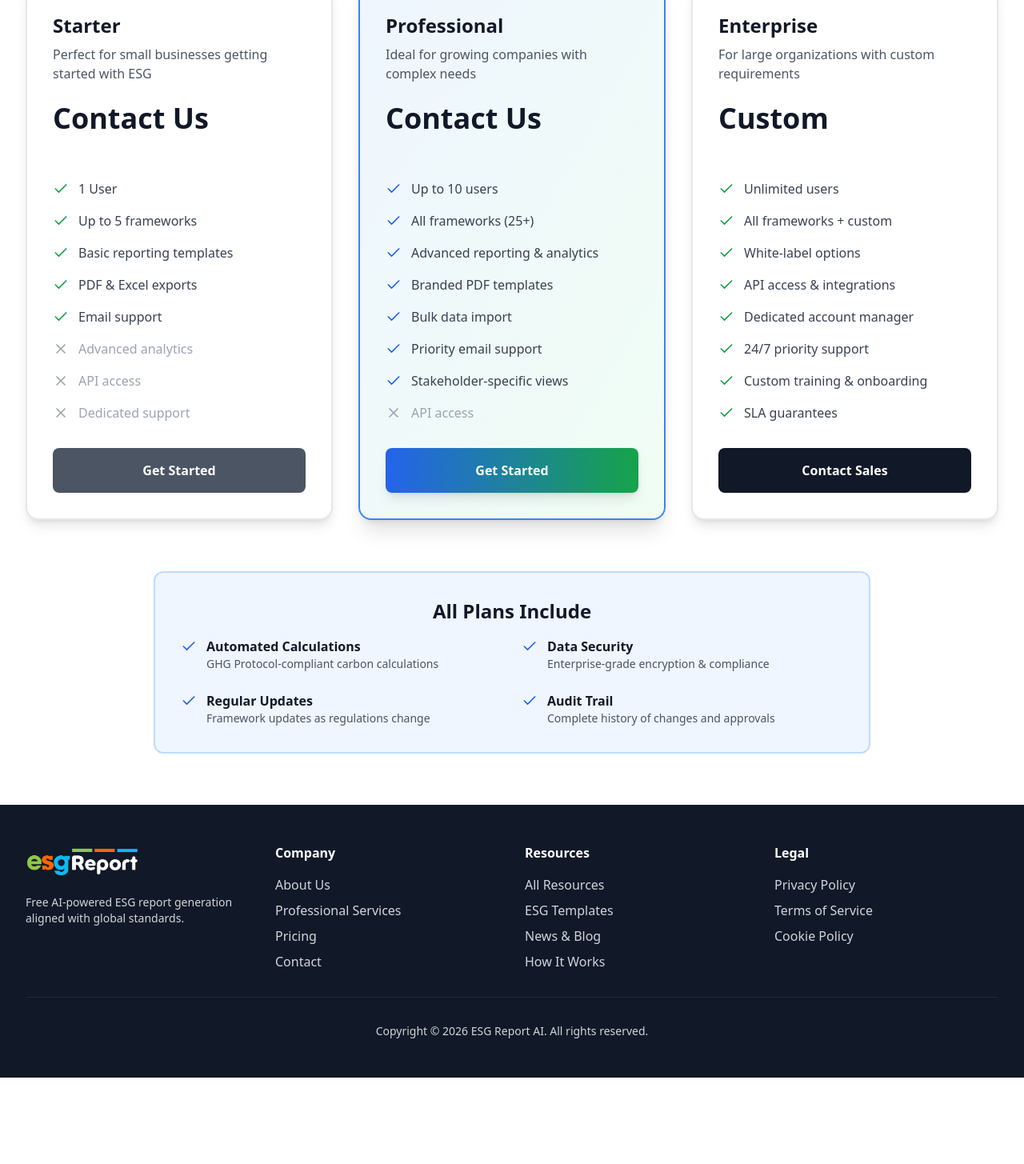
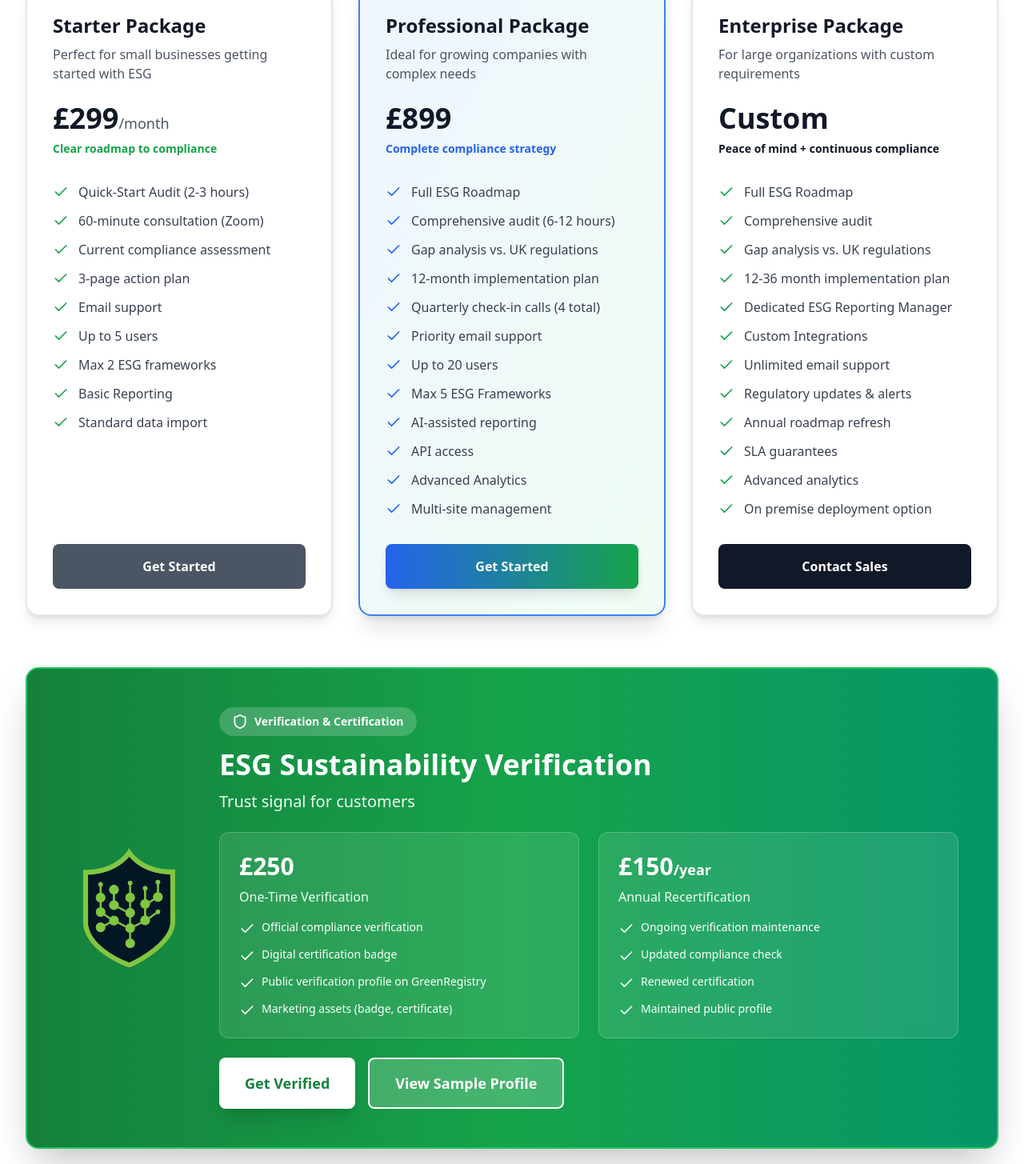
Before and after one commit to ronchimbo-star/esg-reportAI, a React (Vite) app: page /pricing in a window 1280 px wide. Shown: the part 375-1830 px from the top of the page at 80% size. Before the commit the page ends 1722 px from the top, so only its background shows below. Built offline with nearby package versions, Linux system fonts and the light colour scheme; no server answers; the database is empty.

Commit message:
Updated PricingPage.tsx

```diff
--- a/src/pages/PricingPage.tsx
+++ b/src/pages/PricingPage.tsx
@@ -1,5 +1,5 @@
 import { useState } from 'react';
-import { Check, X, Send } from 'lucide-react';
+import { Check, X, Send, Shield } from 'lucide-react';
 import Header from '../components/Header';
 import Footer from '../components/Footer';
 
@@ -69,50 +69,56 @@ export default function PricingPage() {
           <div className="grid md:grid-cols-3 gap-8">
             <div className="bg-white rounded-2xl shadow-lg border-2 border-gray-200 p-8 flex flex-col">
               <div className="mb-8">
-                <h3 className="text-2xl font-bold text-gray-900 mb-2">Starter</h3>
+                <h3 className="text-2xl font-bold text-gray-900 mb-2">Starter Package</h3>
                 <p className="text-gray-600 mb-6">Perfect for small businesses getting started with ESG</p>
-                <div className="mb-6">
-                  <span className="text-4xl font-bold text-gray-900">Contact Us</span>
+                <div className="mb-2">
+                  <span className="text-4xl font-bold text-gray-900">£299</span>
+                  <span className="text-gray-600 text-lg">/month</span>
                 </div>
+                <p className="text-sm font-semibold text-green-600">Clear roadmap to compliance</p>
               </div>
 
-              <ul className="space-y-4 mb-8 flex-1">
+              <ul className="space-y-3 mb-8 flex-1">
                 <li className="flex items-start gap-3">
                   <Check className="w-5 h-5 text-green-600 flex-shrink-0 mt-0.5" />
-                  <span className="text-gray-700">1 User</span>
+                  <span className="text-gray-700">Quick-Start Audit (2-3 hours)</span>
                 </li>
                 <li className="flex items-start gap-3">
                   <Check className="w-5 h-5 text-green-600 flex-shrink-0 mt-0.5" />
-                  <span className="text-gray-700">Up to 5 frameworks</span>
+                  <span className="text-gray-700">60-minute consultation (Zoom)</span>
                 </li>
                 <li className="flex items-start gap-3">
                   <Check className="w-5 h-5 text-green-600 flex-shrink-0 mt-0.5" />
-                  <span className="text-gray-700">Basic reporting templates</span>
+                  <span className="text-gray-700">Current compliance assessment</span>
                 </li>
                 <li className="flex items-start gap-3">
                   <Check className="w-5 h-5 text-green-600 flex-shrink-0 mt-0.5" />
-                  <span className="text-gray-700">PDF & Excel exports</span>
+                  <span className="text-gray-700">3-page action plan</span>
                 </li>
                 <li className="flex items-start gap-3">
                   <Check className="w-5 h-5 text-green-600 flex-shrink-0 mt-0.5" />
                   <span className="text-gray-700">Email support</span>
                 </li>
                 <li className="flex items-start gap-3">
-                  <X className="w-5 h-5 text-gray-400 flex-shrink-0 mt-0.5" />
-                  <span className="text-gray-400">Advanced analytics</span>
+                  <Check className="w-5 h-5 text-green-600 flex-shrink-0 mt-0.5" />
+                  <span className="text-gray-700">Up to 5 users</span>
                 </li>
                 <li className="flex items-start gap-3">
-                  <X className="w-5 h-5 text-gray-400 flex-shrink-0 mt-0.5" />
-                  <span className="text-gray-400">API access</span>
+                  <Check className="w-5 h-5 text-green-600 flex-shrink-0 mt-0.5" />
+                  <span className="text-gray-700">Max 2 ESG frameworks</span>
                 </li>
                 <li className="flex items-start gap-3">
-                  <X className="w-5 h-5 text-gray-400 flex-shrink-0 mt-0.5" />
-                  <span className="text-gray-400">Dedicated support</span>
+                  <Check className="w-5 h-5 text-green-600 flex-shrink-0 mt-0.5" />
+                  <span className="text-gray-700">Basic Reporting</span>
+                </li>
+                <li className="flex items-start gap-3">
+                  <Check className="w-5 h-5 text-green-600 flex-shrink-0 mt-0.5" />
+                  <span className="text-gray-700">Standard data import</span>
                 </li>
               </ul>
 
               <button
-                onClick={() => handlePlanSelect('Starter')}
+                onClick={() => handlePlanSelect('Starter Package')}
                 className="w-full py-4 bg-gray-600 text-white rounded-lg hover:bg-gray-700 transition-colors font-semibold"
               >
                 Get Started
@@ -127,33 +133,34 @@ export default function PricingPage() {
               </div>
 
               <div className="mb-8">
-                <h3 className="text-2xl font-bold text-gray-900 mb-2">Professional</h3>
+                <h3 className="text-2xl font-bold text-gray-900 mb-2">Professional Package</h3>
                 <p className="text-gray-600 mb-6">Ideal for growing companies with complex needs</p>
-                <div className="mb-6">
-                  <span className="text-4xl font-bold text-gray-900">Contact Us</span>
+                <div className="mb-2">
+                  <span className="text-4xl font-bold text-gray-900">£899</span>
                 </div>
+                <p className="text-sm font-semibold text-blue-600">Complete compliance strategy</p>
               </div>
 
-              <ul className="space-y-4 mb-8 flex-1">
+              <ul className="space-y-3 mb-8 flex-1">
                 <li className="flex items-start gap-3">
                   <Check className="w-5 h-5 text-blue-600 flex-shrink-0 mt-0.5" />
-                  <span className="text-gray-700 font-medium">Up to 10 users</span>
+                  <span className="text-gray-700 font-medium">Full ESG Roadmap</span>
                 </li>
                 <li className="flex items-start gap-3">
                   <Check className="w-5 h-5 text-blue-600 flex-shrink-0 mt-0.5" />
-                  <span className="text-gray-700 font-medium">All frameworks (25+)</span>
+                  <span className="text-gray-700 font-medium">Comprehensive audit (6-12 hours)</span>
                 </li>
                 <li className="flex items-start gap-3">
                   <Check className="w-5 h-5 text-blue-600 flex-shrink-0 mt-0.5" />
-                  <span className="text-gray-700 font-medium">Advanced reporting & analytics</span>
+                  <span className="text-gray-700 font-medium">Gap analysis vs. UK regulations</span>
                 </li>
                 <li className="flex items-start gap-3">
                   <Check className="w-5 h-5 text-blue-600 flex-shrink-0 mt-0.5" />
-                  <span className="text-gray-700 font-medium">Branded PDF templates</span>
+                  <span className="text-gray-700 font-medium">12-month implementation plan</span>
                 </li>
                 <li className="flex items-start gap-3">
                   <Check className="w-5 h-5 text-blue-600 flex-shrink-0 mt-0.5" />
-                  <span className="text-gray-700 font-medium">Bulk data import</span>
+                  <span className="text-gray-700 font-medium">Quarterly check-in calls (4 total)</span>
                 </li>
                 <li className="flex items-start gap-3">
                   <Check className="w-5 h-5 text-blue-600 flex-shrink-0 mt-0.5" />
@@ -161,16 +168,32 @@ export default function PricingPage() {
                 </li>
                 <li className="flex items-start gap-3">
                   <Check className="w-5 h-5 text-blue-600 flex-shrink-0 mt-0.5" />
-                  <span className="text-gray-700 font-medium">Stakeholder-specific views</span>
+                  <span className="text-gray-700 font-medium">Up to 20 users</span>
                 </li>
                 <li className="flex items-start gap-3">
-                  <X className="w-5 h-5 text-gray-400 flex-shrink-0 mt-0.5" />
-                  <span className="text-gray-400">API access</span>
+                  <Check className="w-5 h-5 text-blue-600 flex-shrink-0 mt-0.5" />
+                  <span className="text-gray-700 font-medium">Max 5 ESG Frameworks</span>
+                </li>
+                <li className="flex items-start gap-3">
+                  <Check className="w-5 h-5 text-blue-600 flex-shrink-0 mt-0.5" />
+                  <span className="text-gray-700 font-medium">AI-assisted reporting</span>
+                </li>
+                <li className="flex items-start gap-3">
+                  <Check className="w-5 h-5 text-blue-600 flex-shrink-0 mt-0.5" />
+                  <span className="text-gray-700 font-medium">API access</span>
+                </li>
+                <li className="flex items-start gap-3">
+                  <Check className="w-5 h-5 text-blue-600 flex-shrink-0 mt-0.5" />
+                  <span className="text-gray-700 font-medium">Advanced Analytics</span>
+                </li>
+                <li className="flex items-start gap-3">
+                  <Check className="w-5 h-5 text-blue-600 flex-shrink-0 mt-0.5" />
+                  <span className="text-gray-700 font-medium">Multi-site management</span>
                 </li>
               </ul>
 
               <button
-                onClick={() => handlePlanSelect('Professional')}
+                onClick={() => handlePlanSelect('Professional Package')}
                 className="w-full py-4 bg-gradient-to-r from-blue-600 to-green-600 text-white rounded-lg hover:from-blue-700 hover:to-green-700 transition-all font-semibold shadow-lg"
               >
                 Get Started
@@ -179,54 +202,170 @@ export default function PricingPage() {
 
             <div className="bg-white rounded-2xl shadow-lg border-2 border-gray-200 p-8 flex flex-col">
               <div className="mb-8">
-                <h3 className="text-2xl font-bold text-gray-900 mb-2">Enterprise</h3>
+                <h3 className="text-2xl font-bold text-gray-900 mb-2">Enterprise Package</h3>
                 <p className="text-gray-600 mb-6">For large organizations with custom requirements</p>
-                <div className="mb-6">
+                <div className="mb-2">
                   <span className="text-4xl font-bold text-gray-900">Custom</span>
                 </div>
+                <p className="text-sm font-semibold text-gray-900">Peace of mind + continuous compliance</p>
               </div>
 
-              <ul className="space-y-4 mb-8 flex-1">
+              <ul className="space-y-3 mb-8 flex-1">
                 <li className="flex items-start gap-3">
                   <Check className="w-5 h-5 text-green-600 flex-shrink-0 mt-0.5" />
-                  <span className="text-gray-700">Unlimited users</span>
+                  <span className="text-gray-700">Full ESG Roadmap</span>
                 </li>
                 <li className="flex items-start gap-3">
                   <Check className="w-5 h-5 text-green-600 flex-shrink-0 mt-0.5" />
-                  <span className="text-gray-700">All frameworks + custom</span>
+                  <span className="text-gray-700">Comprehensive audit</span>
                 </li>
                 <li className="flex items-start gap-3">
                   <Check className="w-5 h-5 text-green-600 flex-shrink-0 mt-0.5" />
-                  <span className="text-gray-700">White-label options</span>
+                  <span className="text-gray-700">Gap analysis vs. UK regulations</span>
                 </li>
                 <li className="flex items-start gap-3">
                   <Check className="w-5 h-5 text-green-600 flex-shrink-0 mt-0.5" />
-                  <span className="text-gray-700">API access & integrations</span>
+                  <span className="text-gray-700">12-36 month implementation plan</span>
                 </li>
                 <li className="flex items-start gap-3">
                   <Check className="w-5 h-5 text-green-600 flex-shrink-0 mt-0.5" />
-                  <span className="text-gray-700">Dedicated account manager</span>
+                  <span className="text-gray-700">Dedicated ESG Reporting Manager</span>
                 </li>
                 <li className="flex items-start gap-3">
                   <Check className="w-5 h-5 text-green-600 flex-shrink-0 mt-0.5" />
-                  <span className="text-gray-700">24/7 priority support</span>
+                  <span className="text-gray-700">Custom Integrations</span>
                 </li>
                 <li className="flex items-start gap-3">
                   <Check className="w-5 h-5 text-green-600 flex-shrink-0 mt-0.5" />
-                  <span className="text-gray-700">Custom training & onboarding</span>
+                  <span className="text-gray-700">Unlimited email support</span>
+                </li>
+                <li className="flex items-start gap-3">
+                  <Check className="w-5 h-5 text-green-600 flex-shrink-0 mt-0.5" />
+                  <span className="text-gray-700">Regulatory updates & alerts</span>
+                </li>
+                <li className="flex items-start gap-3">
+                  <Check className="w-5 h-5 text-green-600 flex-shrink-0 mt-0.5" />
+                  <span className="text-gray-700">Annual roadmap refresh</span>
                 </li>
                 <li className="flex items-start gap-3">
                   <Check className="w-5 h-5 text-green-600 flex-shrink-0 mt-0.5" />
                   <span className="text-gray-700">SLA guarantees</span>
                 </li>
+                <li className="flex items-start gap-3">
+                  <Check className="w-5 h-5 text-green-600 flex-shrink-0 mt-0.5" />
+                  <span className="text-gray-700">Advanced analytics</span>
+                </li>
+                <li className="flex items-start gap-3">
+                  <Check className="w-5 h-5 text-green-600 flex-shrink-0 mt-0.5" />
+                  <span className="text-gray-700">On premise deployment option</span>
+                </li>
               </ul>
 
               <button
-                onClick={() => handlePlanSelect('Enterprise')}
+                onClick={() => handlePlanSelect('Enterprise Package')}
                 className="w-full py-4 bg-gray-900 text-white rounded-lg hover:bg-gray-800 transition-colors font-semibold"
               >
                 Contact Sales
               </button>
+            </div>
+          </div>
+
+          <div className="mt-16 bg-gradient-to-r from-green-700 via-green-600 to-emerald-600 rounded-2xl shadow-2xl border-2 border-green-500 p-8 md:p-12 relative overflow-hidden">
+            <div className="absolute top-0 right-0 w-1/3 h-full opacity-10">
+              <div className="absolute inset-0" style={{
+                backgroundImage: 'radial-gradient(circle, rgba(255,255,255,0.3) 1px, transparent 1px)',
+                backgroundSize: '20px 20px'
+              }}></div>
+            </div>
+
+            <div className="relative z-10">
+              <div className="flex flex-col md:flex-row items-center gap-8">
+                <div className="flex-shrink-0">
+                  <img
+                    src="/green-registry-icon1.png"
+                    alt="Green Registry Badge"
+                    className="w-32 h-32 md:w-40 md:h-40"
+                  />
+                </div>
+
+                <div className="flex-1 text-center md:text-left">
+                  <div className="inline-flex items-center gap-2 bg-white/20 backdrop-blur-sm px-4 py-2 rounded-full mb-4">
+                    <Shield className="w-5 h-5 text-white" />
+                    <span className="text-white font-semibold text-sm">Verification & Certification</span>
+                  </div>
+                  <h3 className="text-3xl md:text-4xl font-bold text-white mb-3">
+                    ESG Sustainability Verification
+                  </h3>
+                  <p className="text-xl text-green-50 mb-6">
+                    Trust signal for customers
+                  </p>
+
+                  <div className="grid md:grid-cols-2 gap-6 mb-6">
+                    <div className="bg-white/10 backdrop-blur-sm rounded-xl p-6 border border-white/20">
+                      <div className="text-3xl font-bold text-white mb-2">£250</div>
+                      <div className="text-green-50 font-medium mb-4">One-Time Verification</div>
+                      <ul className="space-y-3 text-left">
+                        <li className="flex items-start gap-2 text-white">
+                          <Check className="w-5 h-5 flex-shrink-0 mt-0.5" />
+                          <span className="text-sm">Official compliance verification</span>
+                        </li>
+                        <li className="flex items-start gap-2 text-white">
+                          <Check className="w-5 h-5 flex-shrink-0 mt-0.5" />
+                          <span className="text-sm">Digital certification badge</span>
+                        </li>
+                        <li className="flex items-start gap-2 text-white">
+                          <Check className="w-5 h-5 flex-shrink-0 mt-0.5" />
+                          <span className="text-sm">Public verification profile on GreenRegistry</span>
+                        </li>
+                        <li className="flex items-start gap-2 text-white">
+                          <Check className="w-5 h-5 flex-shrink-0 mt-0.5" />
+                          <span className="text-sm">Marketing assets (badge, certificate)</span>
+                        </li>
+                      </ul>
+                    </div>
+
+                    <div className="bg-white/10 backdrop-blur-sm rounded-xl p-6 border border-white/20">
+                      <div className="text-3xl font-bold text-white mb-2">£150<span className="text-lg">/year</span></div>
+                      <div className="text-green-50 font-medium mb-4">Annual Recertification</div>
+                      <ul className="space-y-3 text-left">
+                        <li className="flex items-start gap-2 text-white">
+                          <Check className="w-5 h-5 flex-shrink-0 mt-0.5" />
+                          <span className="text-sm">Ongoing verification maintenance</span>
+                        </li>
+                        <li className="flex items-start gap-2 text-white">
+                          <Check className="w-5 h-5 flex-shrink-0 mt-0.5" />
+                          <span className="text-sm">Updated compliance check</span>
+                        </li>
+                        <li className="flex items-start gap-2 text-white">
+                          <Check className="w-5 h-5 flex-shrink-0 mt-0.5" />
+                          <span className="text-sm">Renewed certification</span>
+                        </li>
+                        <li className="flex items-start gap-2 text-white">
+                          <Check className="w-5 h-5 flex-shrink-0 mt-0.5" />
+                          <span className="text-sm">Maintained public profile</span>
+                        </li>
+                      </ul>
+                    </div>
+                  </div>
+
+                  <div className="flex flex-col sm:flex-row gap-4 justify-center md:justify-start">
+                    <button
+                      onClick={() => handlePlanSelect('ESG Verification')}
+                      className="px-8 py-4 bg-white text-green-700 rounded-lg hover:bg-gray-100 transition-colors font-bold text-lg shadow-xl"
+                    >
+                      Get Verified
+                    </button>
+                    <a
+                      href="https://greenregistry.org"
+                      target="_blank"
+                      rel="noopener noreferrer"
+                      className="px-8 py-4 bg-white/20 backdrop-blur-sm text-white border-2 border-white rounded-lg hover:bg-white/30 transition-colors font-bold text-lg text-center"
+                    >
+                      View Sample Profile
+                    </a>
+                  </div>
+                </div>
+              </div>
             </div>
           </div>
 
```
